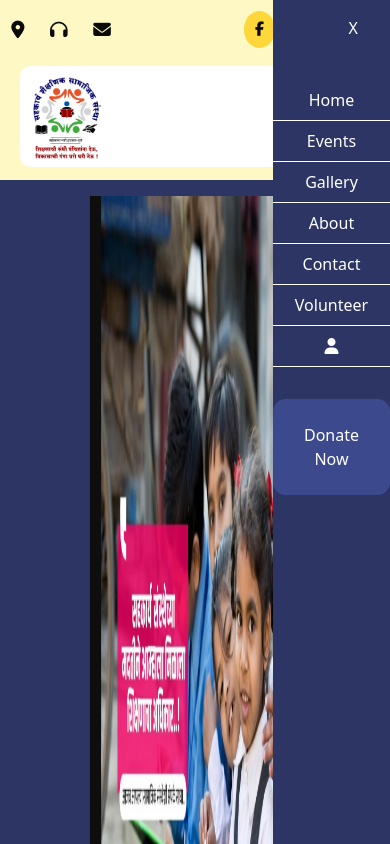
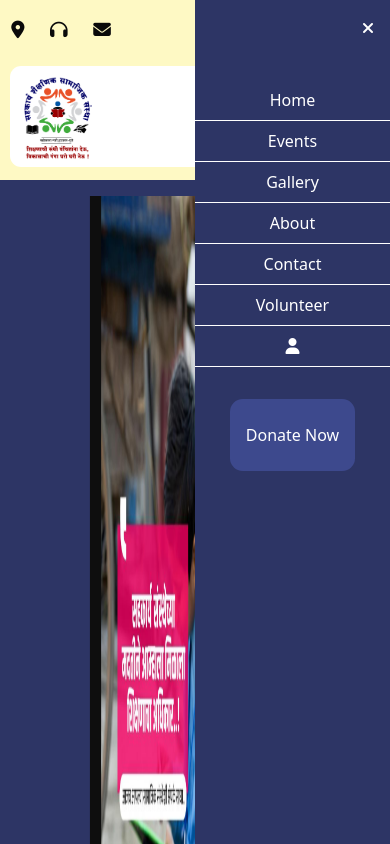
Before and after one commit to PratikChavan97/sahkarya, a React (Vite) app: page / in a window 390 px wide. Both pictures are taken after a click on the button 342 px from the left and 116 px from the top of the page. Shown: the top 844 px of the page. Built offline with nearby package versions, Linux system fonts and the light colour scheme.

Commit message:
Responsive navlinks

```diff
--- a/src/components/site/Header.jsx
+++ b/src/components/site/Header.jsx
@@ -4,7 +4,7 @@ import { useState } from "react";
 import "./module.Header.css";
 
 function Header({ update }) {
-  const [visible, setVisible] = useState();
+  const [visible, setVisible] = useState(false);
 
   return (
     <div className="header">
@@ -67,7 +67,7 @@ function Header({ update }) {
             className="toggle-visible"
             onClick={() => setVisible((visible) => !visible)}
           >
-            X
+            <i class="fa-solid fa-xmark"></i>
           </button>
 
           <nav className="floating-nav">
--- a/src/components/site/module.Header.css
+++ b/src/components/site/module.Header.css
@@ -110,7 +110,7 @@ nav .fa-bars {
   top: 0;
   right: 0;
   height: 100vh;
-  width: 30vw;
+  width: 50%;
   background-color: #2d3565;
   color: #fff;
   z-index: 10;
@@ -119,7 +119,7 @@ nav .fa-bars {
 .floating-nav-left .toggle-visible {
   position: absolute;
   top: 1rem;
-  right: 2rem;
+  right: 1rem;
 }
 
 .floating-nav-left .floating-nav {
@@ -167,7 +167,7 @@ nav .fa-bars {
   }
 
   header .navi {
-    width: 90%;
+    width: 95%;
   }
 
   .navi .nav-links,
```
